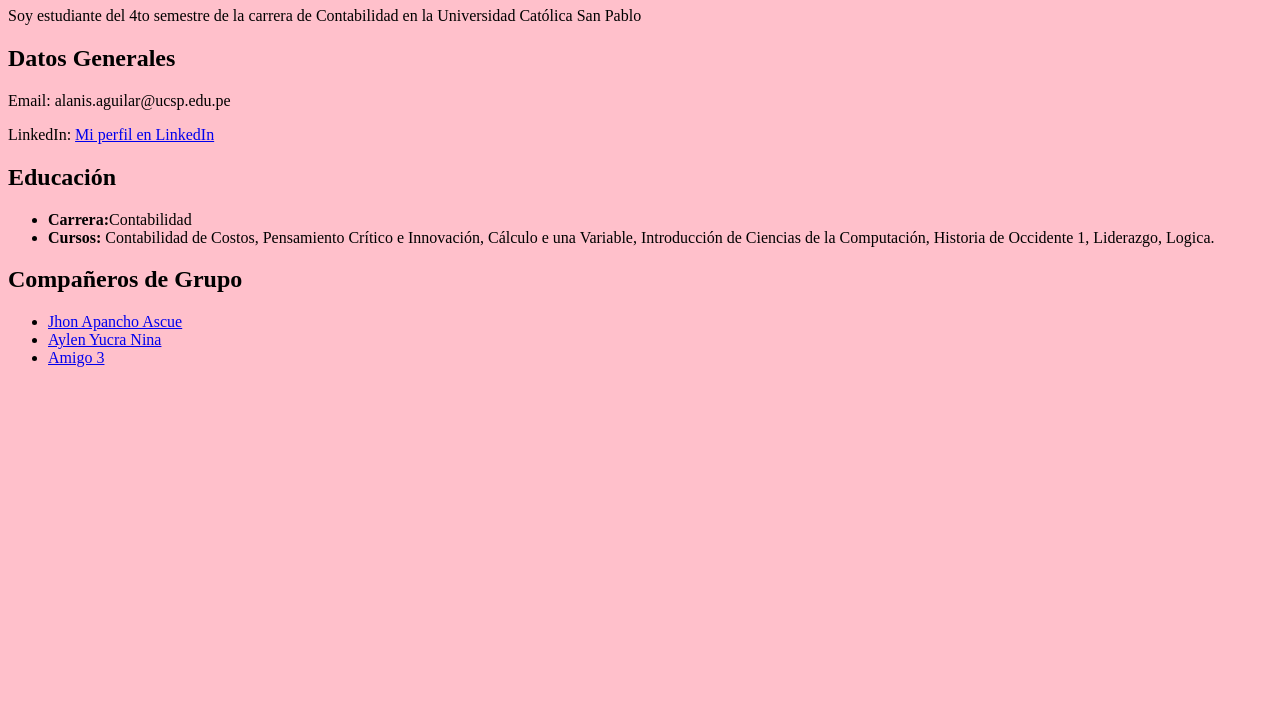
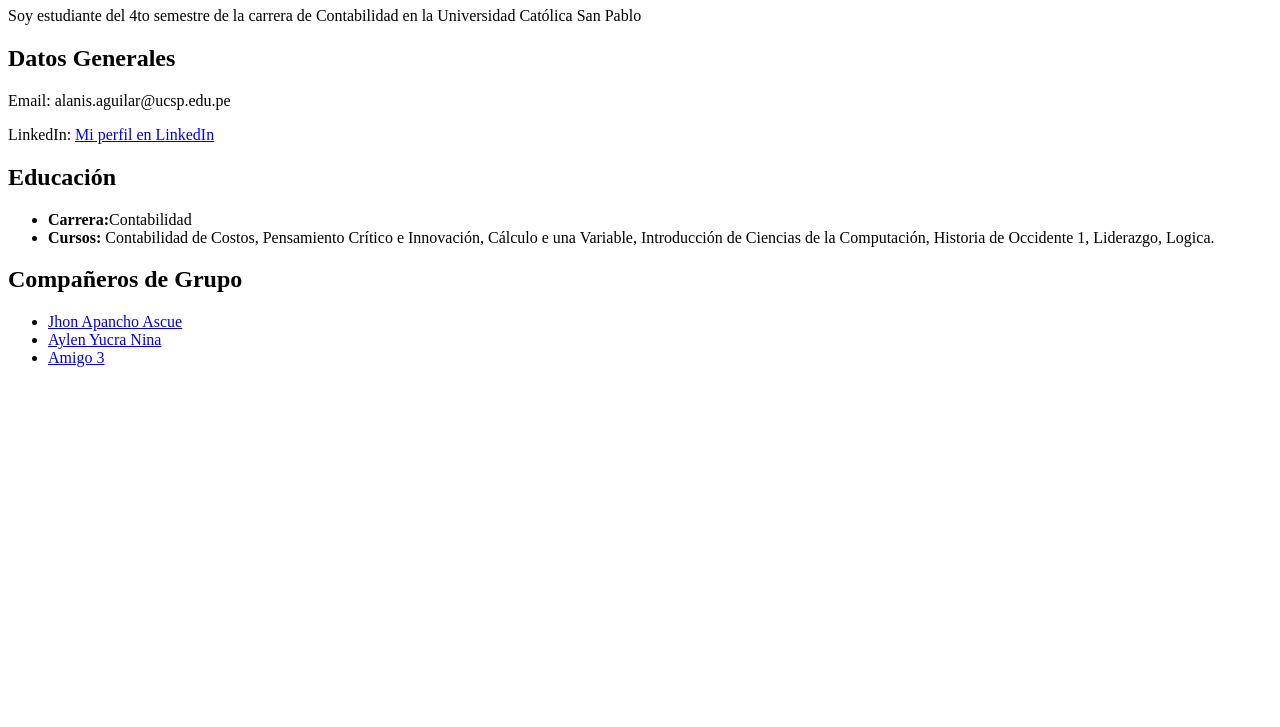
Before and after one commit to alanisaguilar/Alanis-Aguilar-Quezada.github.io, a plain HTML site: page index.html in a window 1280 px wide. Shown: the part 73-800 px from the top of the page. Drawn offline with Linux system fonts and the light colour scheme.

Commit message:
Update index.html

```diff
--- a/index.html
+++ b/index.html
@@ -8,7 +8,7 @@
     <meta name="viewport" content="width=device-width, initial-scale=1.0">
     <title>Alanis Alexandra Mercedes Aguilar Quezada - Página Personal</title>
 </head>
-<body bgcolor="pink">
+<body>
     <header>
         <h1>Alanis Alexandra Mercedes Aguilar Quezada</h1>
         <p>Soy estudiante del 4to semestre de la carrera de Contabilidad en la Universidad Católica San Pablo</p>
```
